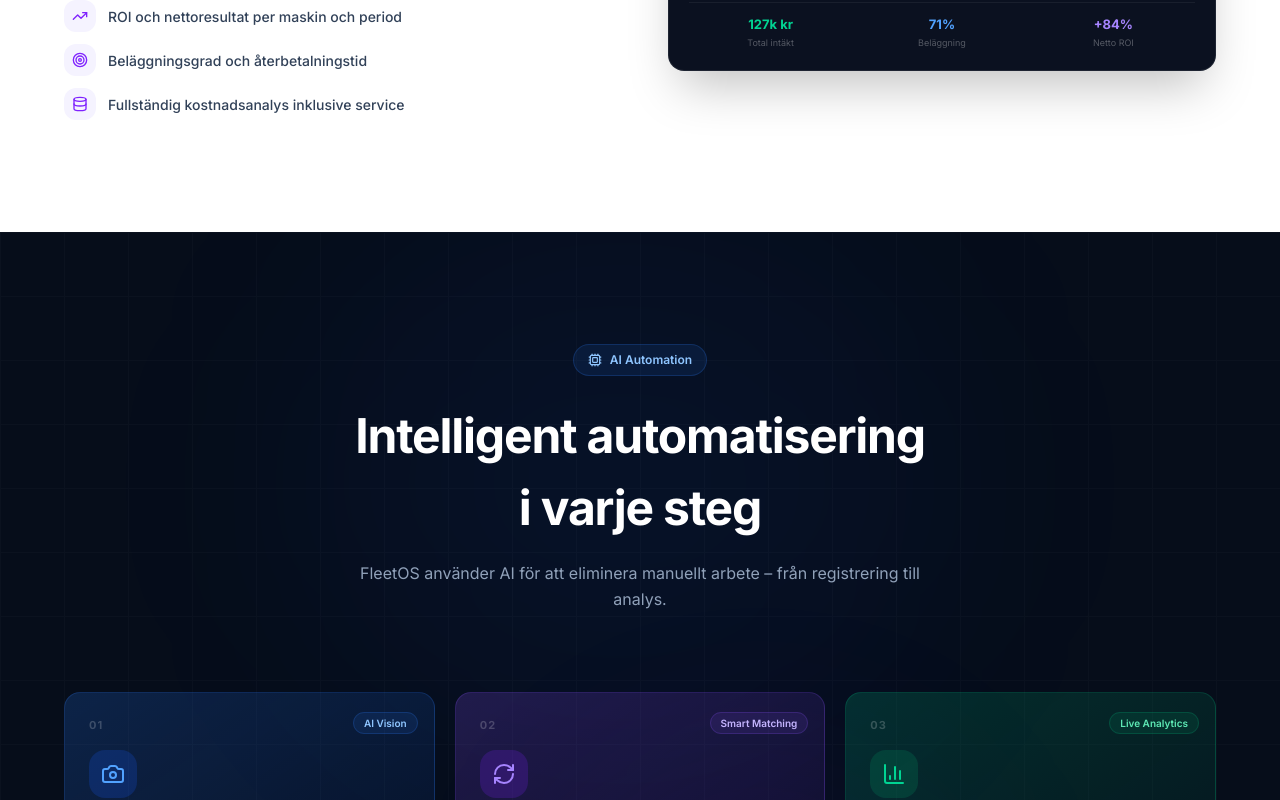
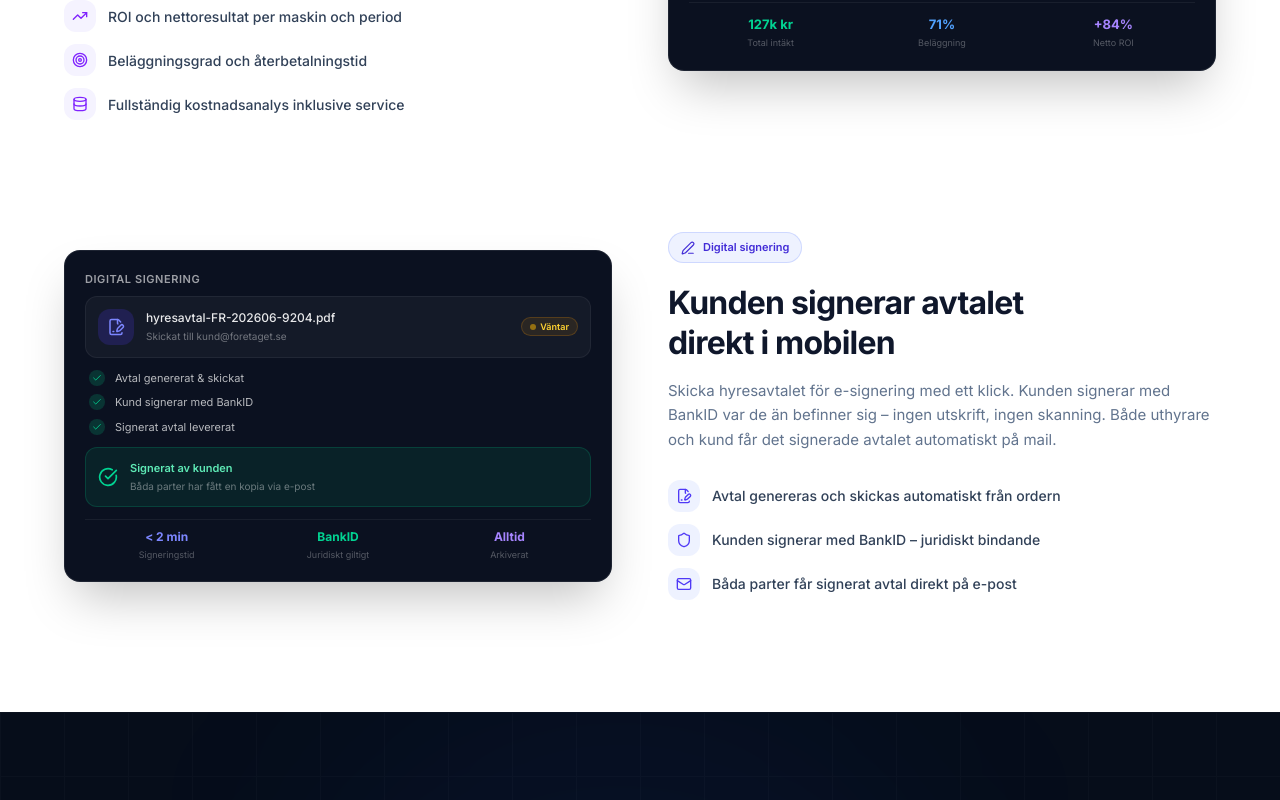
Before and after one commit to DavidWestlundcode/Fleetrent, a Next.js app: page / in a window 1280 px wide. Shown: the part 4147-4947 px from the top of the page. Built offline with nearby package versions, Linux system fonts and the light colour scheme.

Commit message:
Add digital signing feature section to landing page

```diff
--- a/src/app/page.tsx
+++ b/src/app/page.tsx
@@ -4,7 +4,7 @@
   ArrowRight, Shield, Clock, TrendingUp, Bell, Search,
   LayoutDashboard, FileText, Tag, Star, Activity, ChevronRight,
   Camera, Sparkles, X, Check, Brain, ArrowUpRight, Database,
-  Target, RefreshCw, Cpu, Monitor, Upload,
+  Target, RefreshCw, Cpu, Monitor, Upload, FileSignature, Mail, PenLine,
 } from 'lucide-react';
 import { AnimateIn, CountUp } from '@/components/ui/AnimateIn';
 import { Logo } from '@/components/ui/Logo';
@@ -376,6 +376,68 @@
   );
 }
 
+function SigningMockup() {
+  return (
+    <div className="bg-[#0B1120] rounded-2xl border border-white/[0.08] p-5 shadow-2xl space-y-3">
+      <div className="text-[11px] font-semibold text-white/60 uppercase tracking-wider mb-2">Digital signering</div>
+
+      {/* Document row */}
+      <div className="flex items-center gap-3 bg-white/[0.04] border border-white/[0.06] rounded-xl p-3">
+        <div className="w-9 h-9 bg-indigo-600/20 rounded-xl flex items-center justify-center shrink-0">
+          <FileSignature className="w-4.5 h-4.5 text-indigo-400" />
+        </div>
+        <div className="flex-1 min-w-0">
+          <div className="text-[12px] font-medium text-white/90 truncate">hyresavtal-FR-202606-9204.pdf</div>
+          <div className="text-[10px] text-white/40 mt-0.5">Skickat till kund@foretaget.se</div>
+        </div>
+        <div className="flex items-center gap-1 bg-amber-500/10 border border-amber-500/20 rounded-full px-2 py-0.5">
+          <div className="w-1.5 h-1.5 rounded-full bg-amber-400 animate-pulse" />
+          <span className="text-[9px] font-semibold text-amber-300">Väntar</span>
+        </div>
+      </div>
+
+      {/* Steps */}
+      <div className="space-y-2 pl-1">
+        {[
+          { label: 'Avtal genererat & skickat', done: true },
+          { label: 'Kund signerar med BankID', done: true },
+          { label: 'Signerat avtal levererat', done: true },
+        ].map(({ label, done }) => (
+          <div key={label} className="flex items-center gap-2.5">
+            <div className={`w-4 h-4 rounded-full flex items-center justify-center shrink-0 ${done ? 'bg-emerald-500/20' : 'bg-white/[0.05]'}`}>
+              {done && <Check className="w-2.5 h-2.5 text-emerald-400" />}
+            </div>
+            <span className={`text-[11px] ${done ? 'text-white/70' : 'text-white/25'}`}>{label}</span>
+          </div>
+        ))}
+      </div>
+
+      {/* Signed confirmation */}
+      <div className="bg-emerald-500/10 border border-emerald-500/20 rounded-xl p-3 flex items-center gap-3">
+        <CheckCircle className="w-5 h-5 text-emerald-400 shrink-0" />
+        <div>
+          <div className="text-[11px] font-semibold text-emerald-300">Signerat av kunden</div>
+          <div className="text-[10px] text-white/40 mt-0.5">Båda parter har fått en kopia via e-post</div>
+        </div>
+      </div>
+
+      {/* Bottom stats */}
+      <div className="pt-2 border-t border-white/[0.06] grid grid-cols-3 gap-2">
+        {[
+          { label: 'Signeringstid', value: '< 2 min', color: 'text-indigo-400' },
+          { label: 'Juridiskt giltigt', value: 'BankID', color: 'text-emerald-400' },
+          { label: 'Arkiverat', value: 'Alltid', color: 'text-violet-400' },
+        ].map(({ label, value, color }) => (
+          <div key={label} className="text-center">
+            <div className={`text-[12px] font-bold ${color}`}>{value}</div>
+            <div className="text-[9px] text-white/30 mt-0.5">{label}</div>
+          </div>
+        ))}
+      </div>
+    </div>
+  );
+}
+
 /* ─── Page ─────────────────────────────────────────────────────────── */
 export default function LandingPage() {
   return (
@@ -728,6 +790,39 @@
               <ROIMockup />
             </AnimateIn>
           </div>
+          {/* Feature 4: Digital signing */}
+          <div className="grid grid-cols-1 lg:grid-cols-2 gap-14 items-center">
+            <AnimateIn direction="left" className="order-2 lg:order-1">
+              <SigningMockup />
+            </AnimateIn>
+            <AnimateIn direction="right" className="order-1 lg:order-2">
+              <div className="inline-flex items-center gap-2 px-3 py-1.5 bg-indigo-50 border border-indigo-200/80 rounded-full text-indigo-700 text-[11px] font-semibold mb-5">
+                <PenLine className="w-3.5 h-3.5" />
+                Digital signering
+              </div>
+              <h3 className="text-[32px] font-bold text-slate-900 tracking-tight mb-4 leading-tight">
+                Kunden signerar avtalet<br />direkt i mobilen
+              </h3>
+              <p className="text-[15px] text-slate-500 leading-relaxed mb-7">
+                Skicka hyresavtalet för e-signering med ett klick. Kunden signerar med BankID var de än befinner sig – ingen utskrift, ingen skanning. Både uthyrare och kund får det signerade avtalet automatiskt på mail.
+              </p>
+              <div className="space-y-3">
+                {[
+                  { icon: FileSignature, text: 'Avtal genereras och skickas automatiskt från ordern' },
+                  { icon: Shield, text: 'Kunden signerar med BankID – juridiskt bindande' },
+                  { icon: Mail, text: 'Båda parter får signerat avtal direkt på e-post' },
+                ].map(({ icon: Icon, text }) => (
+                  <div key={text} className="flex items-center gap-3">
+                    <div className="w-8 h-8 bg-indigo-50 rounded-xl flex items-center justify-center shrink-0">
+                      <Icon className="w-4 h-4 text-indigo-600" />
+                    </div>
+                    <span className="text-[14px] text-slate-700 font-medium">{text}</span>
+                  </div>
+                ))}
+              </div>
+            </AnimateIn>
+          </div>
+
         </div>
       </section>
 
```
